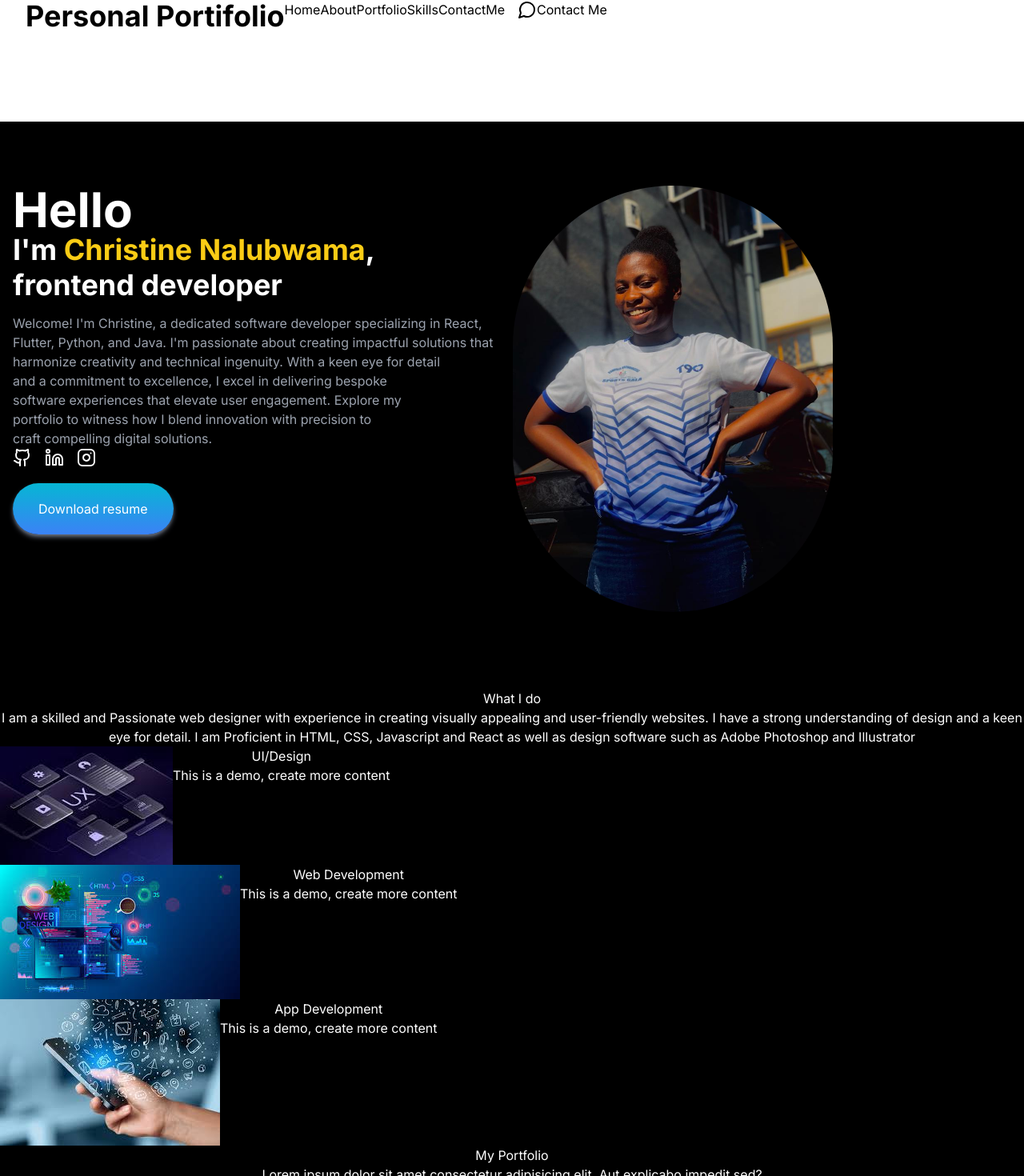
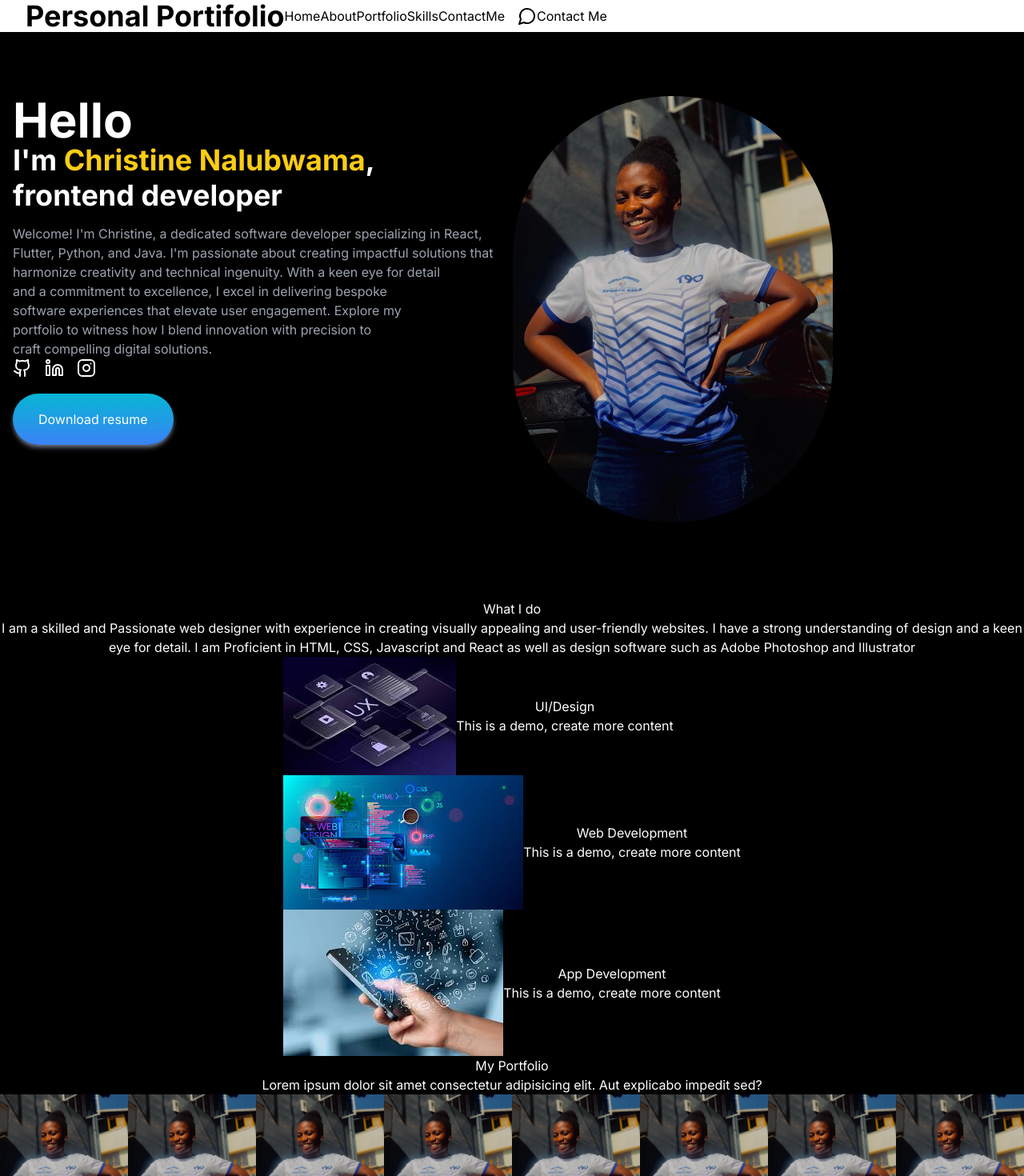
Before and after one commit to Marcario/Portifolio, a Next.js app: page / in a window 1280 px wide. Shown: the top 1470 px of the page at 80% size. Built offline with nearby package versions, Linux system fonts and the light colour scheme.

Commit message:
intial commit

```diff
--- a/Components/Header.jsx
+++ b/Components/Header.jsx
@@ -34,7 +34,7 @@ function Header() {
   }, []);
 
   return (
-    <div className=" bg-white h-20 w-full mx-auto px-8 flex items-center justify-between sticky top-0 z-30 ">
+    <div className=" bg-white py-4 w-full mx-auto px-8 flex items-center justify-between sticky top-0 z-30 ">
       {/* <Image src="/images/logo.png" width={100} height={100} /> */}
       <h2 className="text-black font-bold text-4xl">Personal Portifolio</h2>
       <div className="flex">
--- a/app/layout.js
+++ b/app/layout.js
@@ -19,7 +19,7 @@ export default function RootLayout({ children }) {
         <body className={inter.className}>
           <Header />
           {children}
-          <Footer />
+          {/* <Footer /> */}
         </body>
       </Providers>
     </html>
--- a/app/page.jsx
+++ b/app/page.jsx
@@ -17,7 +17,7 @@ function Home() {
   };
   return (
     <div className=" bg-black text-white">
-      <div className="relative mt-28">
+      <div className="relative">
         <section>
           <div className="container m-auto px-4 pt-12 pb-12 sm:pt-20 flex flex-col sm:flex-row gap-6 text-center sm:text-left">
             <div>
@@ -85,10 +85,12 @@ function Home() {
           </div>
         </section>
       </div>
-      <AboutMe />
-      <Projects />
-      <Portfolio />
-      <Contact />
+      <div className="flex flex-col items-center justify-center">
+        <AboutMe />
+        <Projects />
+        <Portfolio />
+        <Contact />
+      </div>
     </div>
   );
 }
```
